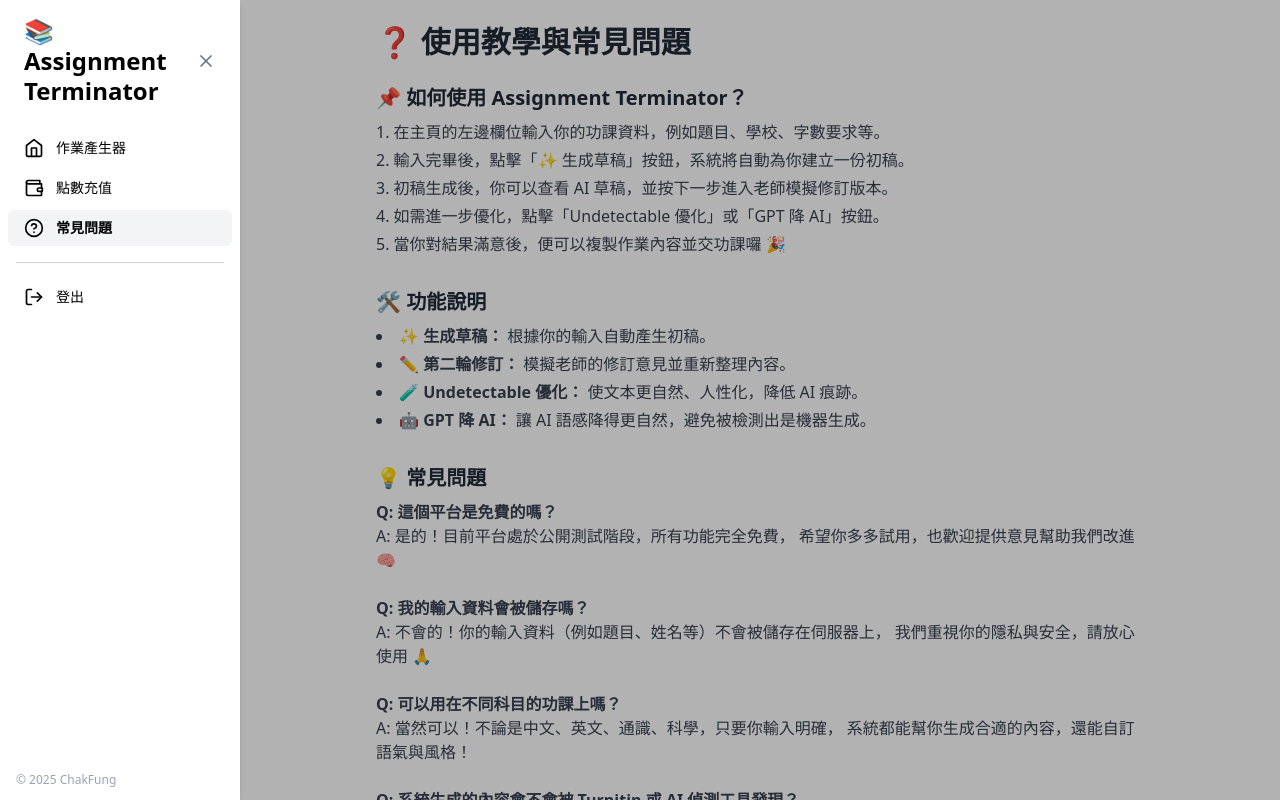
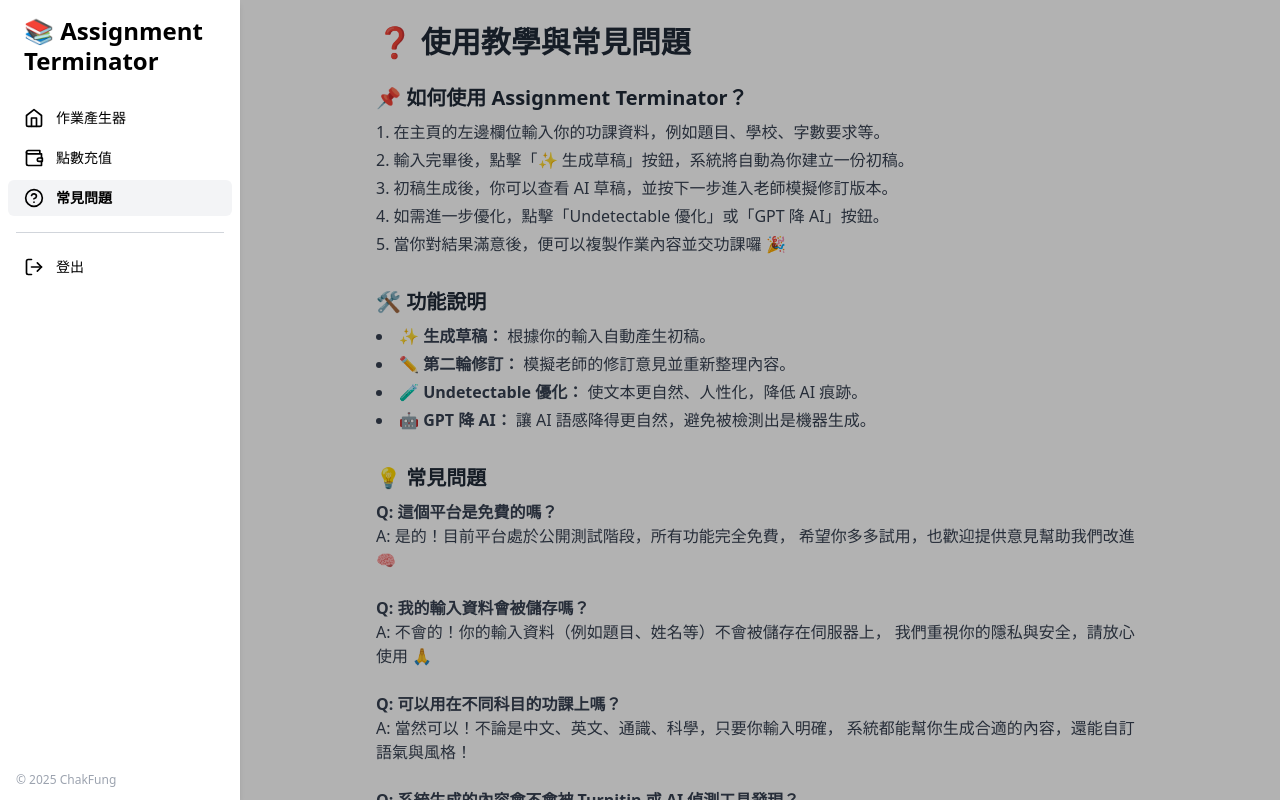
Before and after one commit to ndx218/Assignment-Terminator, a Next.js app: page /help in a window 1280 px wide. Both pictures are taken after a click on the button "開啟選單". Shown: the top 800 px of the page. Built offline with nearby package versions, Linux system fonts and the light colour scheme.

Commit message:
Update Sidebar.tsx

```diff
--- a/components/Sidebar.tsx
+++ b/components/Sidebar.tsx
@@ -16,10 +16,13 @@
 
   return (
     <aside
-      className="h-screen w-[240px] bg-white text-black flex flex-col pt-4 fixed left-0 top-0 z-50 shadow-md"
-      onClick={(e) => e.stopPropagation()}
+      className={cn(
+        'h-screen w-[240px] bg-white text-black flex flex-col pt-4 shadow-md z-50',
+        onClose ? 'fixed left-0 top-0' : 'hidden md:flex md:fixed md:left-0 md:top-0'
+      )}
+      onClick={(e) => e.stopPropagation()} // 防止浮出模式被遮罩點擊關閉
     >
-      {/* Logo + 關閉（有傳 onClose 才顯示） */}
+      {/* Logo + 關閉按鈕（只在手機浮出時顯示） */}
       <div className="px-6 mb-6 flex items-center justify-between">
         <h1 className="text-2xl font-bold leading-tight">
           📚 Assignment<br />Terminator
@@ -27,7 +30,7 @@
         {onClose && (
           <button
             onClick={onClose}
-            className="text-gray-500 hover:text-black"
+            className="text-gray-500 hover:text-black md:hidden"
             aria-label="關閉側欄"
           >
             <X className="w-5 h-5" />
@@ -71,6 +74,7 @@
         </Link>
       </nav>
 
+      {/* 底部版權資訊 */}
       <div className="mt-auto text-xs text-gray-400 px-4 py-3">
         © 2025 ChakFung
       </div>
```
